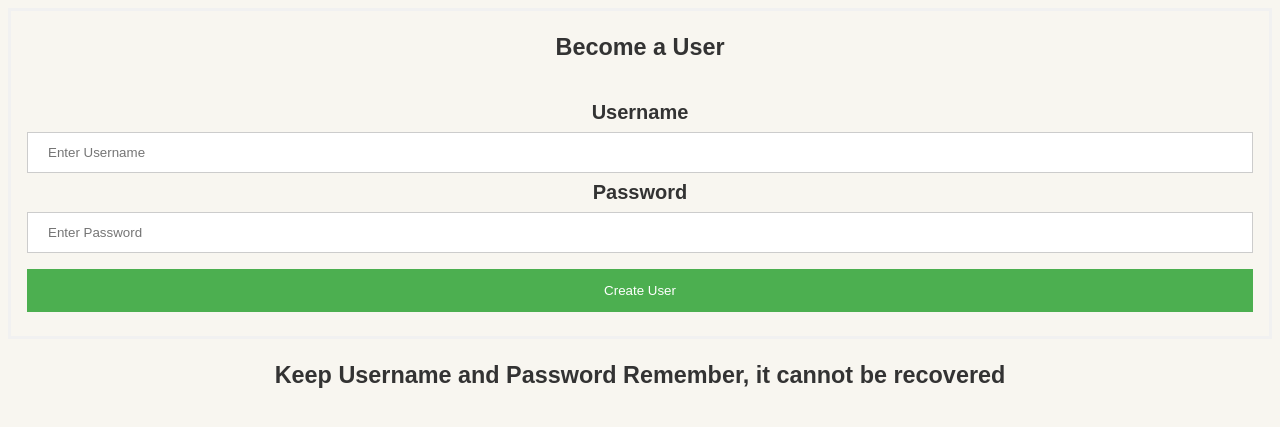
After one commit to Logesh4862/QuizExam, a Django app: template templates/new_user.html in a window 1280 px wide. The commit adds this page. Shown: the top 427 px of the page. Run offline with Django 3.2, Linux system fonts and the light colour scheme; the template is opened without the code that fills it, so the values that code supplies are empty.

Commit message:
new user added

```diff
--- a/quiztest/urls.py
+++ b/quiztest/urls.py
@@ -23,5 +23,7 @@ urlpatterns = (
     path('exit/', views.set_default, name="set_default"),
     path('quiz/', views.show_questions, name="show_questions"),
     path('quiz/ans', views.answer_validate, name="answer_validate"),
+    path('new/', views.new_user, name='new_user'),
+    path('new/cu', views.create_user, name='create_user'),
 
 )
--- /dev/null
+++ b/templates/new_user.html
@@ -0,0 +1,79 @@
+<!DOCTYPE html>
+<html lang="en">
+<head>
+    <meta charset="UTF-8">
+    <title>User Creation</title>
+    <style>
+        body{
+	font-size: 20px;
+	font-family: 'Work Sans', sans-serif;
+	color: #333;
+  font-weight: 300;
+  text-align: center;
+  background-color: #f8f6f0;
+}
+
+form {
+  border: 3px solid #f1f1f1;
+}
+
+
+input[type=number], input[type=password] {
+  width: 100%;
+  padding: 12px 20px;
+  margin: 8px 0;
+  display: inline-block;
+  border: 1px solid #ccc;
+  box-sizing: border-box;
+}
+
+
+button {
+  background-color: #4CAF50;
+  color: white;
+  padding: 14px 20px;
+  margin: 8px 0;
+  border: none;
+  cursor: pointer;
+  width: 100%;
+}
+
+
+button:hover {
+  opacity: 0.8;
+}
+
+
+.container {
+  padding: 16px;
+}
+
+
+@media screen and (max-width: 300px) {
+  span.psw {
+    display: block;
+    float: none;
+  }
+
+}
+    </style>
+</head>
+<body>
+    <form action="{% url 'create_user' %}" method="post">
+        {% csrf_token %}
+        <h3>Become a User</h3>
+         <div class="container">
+        <label name="uname"><b>Username</b></label>
+        <input type="number" placeholder="Enter Username" name="uname" required maxlength="7">
+
+        <label name="psw"><b>Password</b></label>
+        <input type="password" placeholder="Enter Password" name="psw" required maxlength="10">
+
+        <button type="submit">Create User</button>
+    </div>
+
+    </form>
+
+    <h3><center>Keep Username and Password Remember, it cannot be recovered</center></h3>
+</body>
+</html>
```
Also changed, not shown: quiztest/views.py (+21 -2 lines), templates/index.html (+10 -23 lines).
